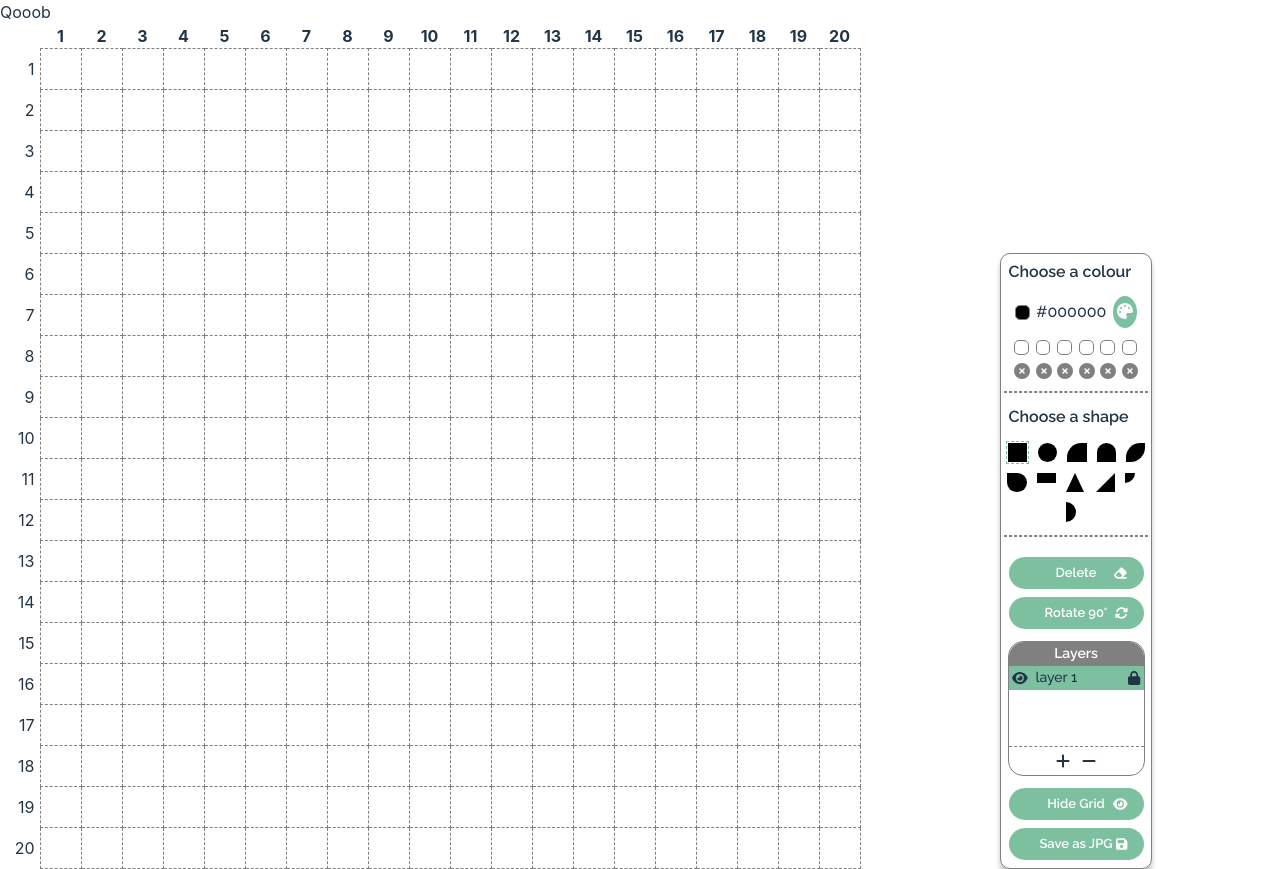
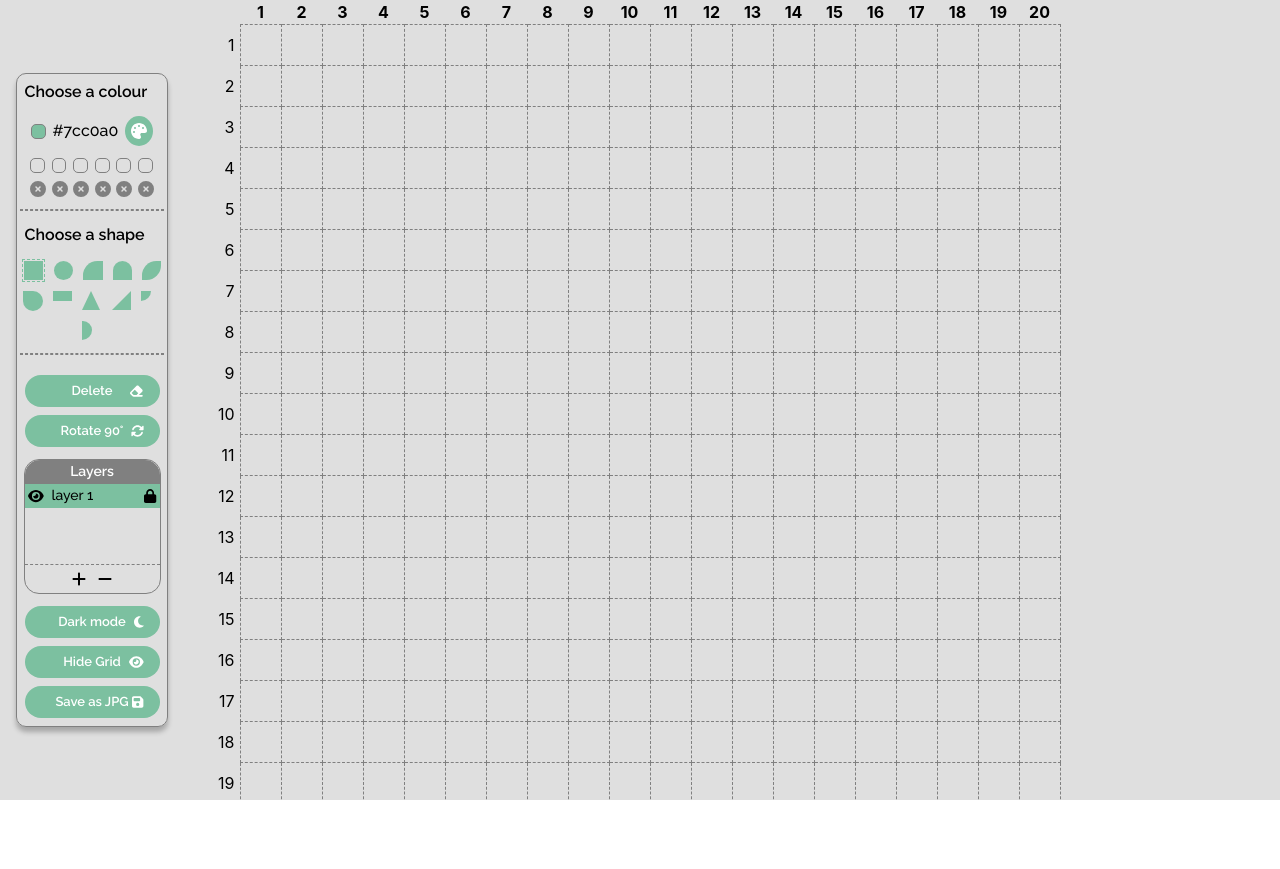
Before and after one commit to margotgradina/qoob, a React (Vite) app in the folder qoob/: page / in a window 1280 px wide. After the commit the page ends 800 px from the top, so only its background shows below. Built offline with nearby package versions, Linux system fonts and the light colour scheme.

Commit message:
add qooob font add dark/light mode

```diff
--- a/qoob/src/App.css
+++ b/qoob/src/App.css
@@ -1,4 +1,5 @@
 @import url("https://fonts.googleapis.com/css2?family=Raleway:wght@100;200;300;400;500;600;700;800;900&display=swap");
+@import url("https://fonts.googleapis.com/css2?family=Josefin+Sans:wght@100;200;300;400;500;600;700&family=Raleway:wght@100;200;300;400;500;600;700;800;900&display=swap");
 
 #root {
   width: 100%;
--- a/qoob/src/components/ColourPicker.tsx
+++ b/qoob/src/components/ColourPicker.tsx
@@ -37,13 +37,14 @@ const ColourPicker = () => {
       <div
         ref={colourPickerRef}
         className={css`
-          position: absolute;
+          position: fixed;
           height: max-content;
           width: max-content;
           z-index: 1000;
+          top: 2%;
+          left: 2%;
           display: flex;
-          top: 0;
-          flex-direction: column;
+          flex-direction: row;
           gap: 5px;
         `}
       >
@@ -59,7 +60,7 @@ const ColourPicker = () => {
         <FontAwesomeIcon
           icon={faCircleXmark}
           size={"lg"}
-          color="#BDD364"
+          color={"#7cc0a0"}
           onClick={() => {
             setShowColourPicker(false);
           }}
--- a/qoob/src/components/Main.tsx
+++ b/qoob/src/components/Main.tsx
@@ -1,10 +1,48 @@
+import {css} from "@emotion/css";
 import SblockGrid from "./sBlocks/sBlockGrid";
+import SBlockMenu from "./sBlocks/sBlockMenu";
+import {useSBlocks} from "./sBlocks/hooks/useSBlocks";
 
 const Main = () => {
+  const {darkTheme, setDarkTheme} = useSBlocks();
   return (
     <>
-      Qooob
-      <SblockGrid />
+      <div
+        className={css`
+          background-color: ${darkTheme ? "#353535" : "#dfdfdf"};
+          color: ${darkTheme ? "#fff" : "#000"};
+          width: 100%;
+          height: 99%;
+          flex: 1;
+          display: flex;
+          align-items: center;
+          justify-content: center;
+          gap: 1rem;
+        `}
+      >
+        <div
+          className={css`
+            display: flex;
+            flex-direction: column;
+            align-items: center;
+            font-family: "Josefin Sans";
+            font-weight: 600;
+          `}
+        >
+          {/* <label
+            className={css`
+              padding: 1rem 0px 0px 0px;
+              display: flex;
+              flex: 1;
+            `}
+          >
+            QOOOB
+          </label> */}
+          <SBlockMenu />
+        </div>
+
+        <SblockGrid />
+      </div>
     </>
   );
 };
--- a/qoob/src/components/sBlocks/hooks/useSBlocks.ts
+++ b/qoob/src/components/sBlocks/hooks/useSBlocks.ts
@@ -41,6 +41,8 @@ export const useSBlocks = () => {
     setLayers,
     showSnackBar,
     setShowSnackBar,
+    darkTheme,
+    setDarkTheme,
   } = useSBlocksData();
 
   //Array used to map through all shapes in the menu.
@@ -323,5 +325,7 @@ export const useSBlocks = () => {
     setLayers,
     showSnackBar,
     setShowSnackBar,
+    darkTheme,
+    setDarkTheme,
   };
 };
--- a/qoob/src/components/sBlocks/sBlockGrid.tsx
+++ b/qoob/src/components/sBlocks/sBlockGrid.tsx
@@ -37,20 +37,14 @@ const SblockGrid = () => {
   }, [showGrid]);
 
   return (
-    <div
-      className={css`
-        width: 90%;
-        height: 80%;
-        display: flex;
-        align-items: center;
-        gap: 1rem;
-      `}
-    >
+    <>
       {/* - - - - GRID - - - - TODO MOVE TO SEPARATE COMPONENT -*/}
       <div
         className={css`
           width: 90%;
-          height: 70%;
+          height: 90%;
+          max-width: 100vw;
+          max-height: 100vh;
           display: flex;
           align-items: flex-start;
 
@@ -173,24 +167,7 @@ const SblockGrid = () => {
           </tbody>
         </table>
       </div>
-      {/* - - - - MENU - - - - -*/}
-      <SBlockMenu />
-      {/* <Toast type={"Info"} autohideDuration={6000} message={"Cannot delete"} onClose={() => setShowSnackBar(false)} show={showSnackBar} /> */}
-      {/* <div
-        className={css`
-          z-index: 10000000;
-        `}
-      >
-        <Snackbar
-          anchorOrigin={{vertical, horizontal}}
-          open={showSnackBar}
-          autoHideDuration={6000}
-          onClose={() => setShowSnackBar(false)}
-          message="Note archived"
-          action={null}
-        />
-      </div> */}
-    </div>
+    </>
   );
 };
 
--- a/qoob/src/components/sBlocks/sBlockMenu.tsx
+++ b/qoob/src/components/sBlocks/sBlockMenu.tsx
@@ -1,7 +1,7 @@
 import {css} from "@emotion/css";
 import SBlock from "./sBlock";
 import {FontAwesomeIcon} from "@fortawesome/react-fontawesome";
-import {faCircleXmark, faEraser, faEye, faPalette, faRotate, faSave} from "@fortawesome/free-solid-svg-icons";
+import {faCircleXmark, faEraser, faEye, faMoon, faPalette, faRotate, faSave, faSun} from "@fortawesome/free-solid-svg-icons";
 import SBlocksColourPalettes from "./sBlocksColourPalettes";
 import {useSBlocks} from "./hooks/useSBlocks";
 import SBlockLayers from "./sBlockLayers";
@@ -26,6 +26,8 @@ const SBlockMenu = () => {
     handleClickRotation,
     showPaletteTemplates,
     setShowPaletteTemplates,
+    darkTheme,
+    setDarkTheme,
   } = useSBlocks();
 
   return (
@@ -34,9 +36,10 @@ const SBlockMenu = () => {
         className={css`
           display: flex;
           flex-direction: column;
-          align-self: flex-end;
+          align-self: flex-start;
           align-items: center;
           width: 10vw;
+          margin: 1rem;
           min-width: 150px;
           max-width: 200px;
           height: 90%;
@@ -98,10 +101,11 @@ const SBlockMenu = () => {
             }}
             className={css`
               background-color: #7cc0a0;
-              padding: 4px;
+              padding: 4px 4px 6px 4px;
+              height: 20px;
+              width: 20px;
               border-radius: 50%;
-              width: max-content;
-              height: max-content;
+              text-align: center;
             `}
           >
             <FontAwesomeIcon icon={faPalette} color={"white"} />
@@ -112,7 +116,6 @@ const SBlockMenu = () => {
           className={css`
             display: flex;
             flex-direction: row;
-
             width: 90%;
             align-items: center;
             justify-content: space-evenly;
@@ -277,6 +280,15 @@ const SBlockMenu = () => {
             width={"8.5vw"}
             minWidth="90%"
             onClick={() => {
+              setDarkTheme(!darkTheme);
+            }}
+            label={darkTheme ? "Light mode" : "Dark mode"}
+            iconEnd={darkTheme ? faSun : faMoon}
+          />
+          <BasicButton
+            width={"8.5vw"}
+            minWidth="90%"
+            onClick={() => {
               setShowGrid(!showGrid);
             }}
             label={showGrid ? "Hide Grid" : "Show Grid"}
--- a/qoob/src/components/sBlocks/store/sBlocksStore.ts
+++ b/qoob/src/components/sBlocks/store/sBlocksStore.ts
@@ -1,28 +1,52 @@
 import {create} from "zustand";
 import {Colour, SBlockLayer, SBlockType} from "../sBlockTypes";
 
+// const initialColour = {
+//   hsl: {
+//     h: 0,
+//     s: 0,
+//     l: 0,
+//     a: 1,
+//   },
+//   hex: "#000000",
+//   rgb: {
+//     r: 0,
+//     g: 0,
+//     b: 0,
+//     a: 1,
+//   },
+//   hsv: {
+//     h: 0,
+//     s: 0,
+//     v: 0,
+//     a: 1,
+//   },
+//   oldHue: 0,
+//   source: "hsv",
+// };
+
 const initialColour = {
   hsl: {
-    h: 0,
-    s: 0,
-    l: 0,
+    h: 151.76470588235293,
+    s: 0.3505154639175258,
+    l: 0.6196078431372549,
     a: 1,
   },
-  hex: "#000000",
+  hex: "#7cc0a0",
   rgb: {
-    r: 0,
-    g: 0,
-    b: 0,
+    r: 124,
+    g: 192,
+    b: 160,
     a: 1,
   },
   hsv: {
-    h: 0,
-    s: 0,
-    v: 0,
+    h: 151.76470588235293,
+    s: 0.3541666666666667,
+    v: 0.7529411764705882,
     a: 1,
   },
-  oldHue: 0,
-  source: "hsv",
+  oldHue: 151.76470588235293,
+  source: "hex",
 };
 
 type State = {
@@ -40,6 +64,7 @@ type State = {
   showColourPicker: boolean;
   showGrid: boolean;
   showPaletteTemplates: boolean;
+  darkTheme: boolean;
 
   colourPalette: any[];
   sBlocks: SBlockType[];
@@ -65,6 +90,7 @@ const initialState: State = {
   showColourPicker: false,
   showGrid: true,
   showPaletteTemplates: false,
+  darkTheme: false,
 
   colourPalette: ["transparent", "transparent", "transparent", "transparent", "transparent", "transparent"],
   sBlocks: [],
@@ -90,6 +116,7 @@ type Actions = {
   setShowGrid: (bool: boolean) => void;
   setShowPaletteTemplates: (bool: boolean) => void;
   setShowSnackBar: (bool: boolean) => void;
+  setDarkTheme: (bool: boolean) => void;
 
   setColourPalette: (arr: any[]) => void;
   setSBlocks: (arr: SBlockType[]) => void;
@@ -115,6 +142,7 @@ export const useSBlocksStore = create<State & Actions>((set) => ({
   setShowGrid: (bool: boolean) => set(() => ({showGrid: bool})),
   setShowPaletteTemplates: (bool: boolean) => set(() => ({showPaletteTemplates: bool})),
   setShowSnackBar: (bool: boolean) => set(() => ({showSnackBar: bool})),
+  setDarkTheme: (bool: boolean) => set(() => ({darkTheme: bool})),
 
   setColourPalette: (arr: any[]) => set(() => ({colourPalette: arr})),
   setSBlocks: (arr: SBlockType[]) => set(() => ({sBlocks: arr})),
--- a/qoob/src/components/sBlocks/store/useSblocksData.ts
+++ b/qoob/src/components/sBlocks/store/useSblocksData.ts
@@ -37,6 +37,8 @@ export const useSBlocksData = () => {
     setLayers,
     showSnackBar,
     setShowSnackBar,
+    darkTheme,
+    setDarkTheme,
   } = useSBlocksStore((state) => ({
     gridData: state.gridData,
     setGridData: state.setGridData,
@@ -73,6 +75,8 @@ export const useSBlocksData = () => {
     setLayers: state.setLayers,
     showSnackBar: state.showSnackBar,
     setShowSnackBar: state.setShowSnackBar,
+    darkTheme: state.darkTheme,
+    setDarkTheme: state.setDarkTheme,
   }));
 
   return {
@@ -111,5 +115,7 @@ export const useSBlocksData = () => {
     setLayers,
     showSnackBar,
     setShowSnackBar,
+    darkTheme,
+    setDarkTheme,
   };
 };
```
